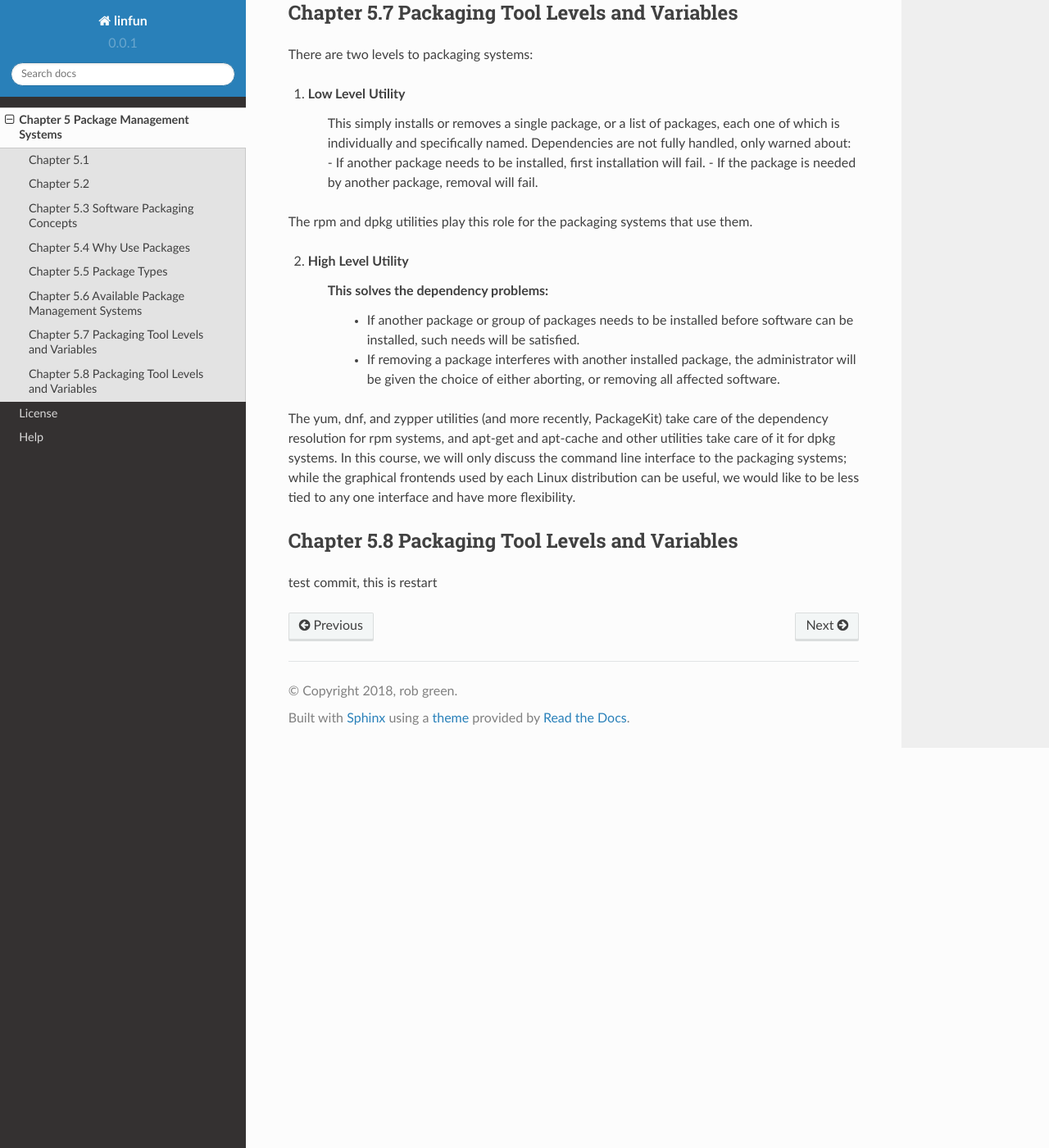
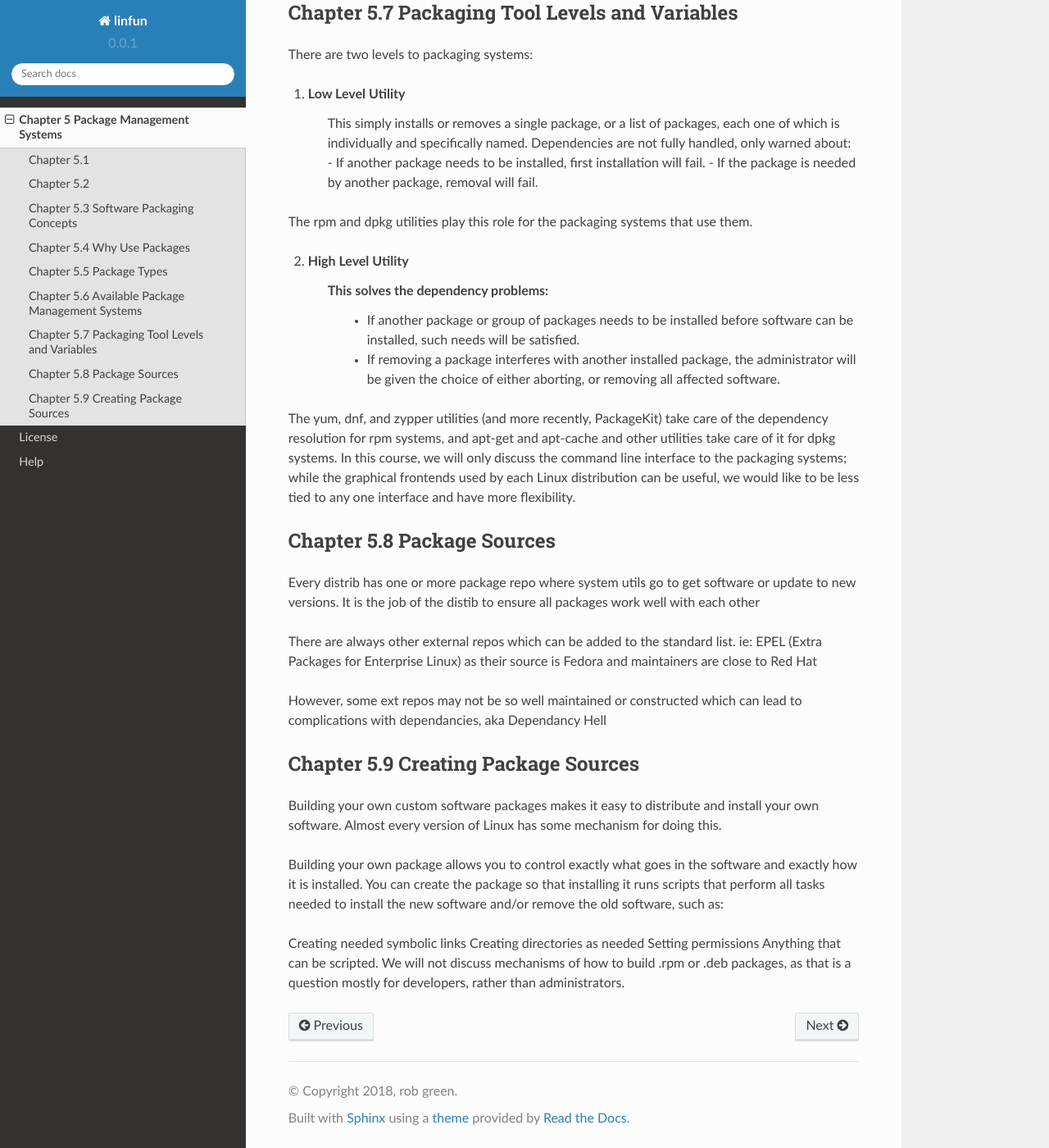
Before and after one commit to py010/linfun, a Sphinx documentation site: the page built from docs/source/chapter5.rst, in a window 1280 px wide and 1400 px high, scrolled down 2297 px. Shown: the whole window at 82% size. Built offline with Sphinx 7.4.7 and the Read the Docs theme 2.0.0, drawn with Linux system fonts in a browser that asks for light colours; pages that are not in the unit, such as notebooks, are missing from menus.

Commit message:
'added 5.8 and 5.9'

```diff
--- a/docs/source/chapter5.rst
+++ b/docs/source/chapter5.rst
@@ -97,7 +97,25 @@ The yum, dnf, and zypper utilities (and more recently, PackageKit) take care of
 In this course, we will only discuss the command line interface to the packaging systems; while the graphical frontends used by each Linux distribution can be useful, we would like to be less tied to any one interface and have more flexibility.
 
 
-Chapter 5.8 Packaging Tool Levels and Variables
+Chapter 5.8 Package Sources
 ^^^^^^^^^^^^^^^^^^^^^^^^^^^^^^^^^^^^^^^^^^^^^^^
 
-test commit, this is restart
+Every distrib has one or more package repo where system utils go to get software or update to new versions. It is the job of the distib to ensure all packages work well with each other
+
+There are always other external repos which can be added to the standard list. ie: EPEL (Extra Packages for Enterprise Linux) as their source is Fedora and maintainers are close to Red Hat
+
+However, some ext repos may not be so well maintained or constructed which can lead to complications with dependancies, aka Dependancy Hell
+
+
+Chapter 5.9 Creating Package Sources
+^^^^^^^^^^^^^^^^^^^^^^^^^^^^^^^^^^^^^^^^^^^^^^^
+
+Building your own custom software packages makes it easy to distribute and install your own software. Almost every version of Linux has some mechanism for doing this.
+
+Building your own package allows you to control exactly what goes in the software and exactly how it is installed. You can create the package so that installing it runs scripts that perform all tasks needed to install the new software and/or remove the old software, such as:
+
+Creating needed symbolic links
+Creating directories as needed
+Setting permissions
+Anything that can be scripted.
+We will not discuss mechanisms of how to build .rpm or .deb packages, as that is a question mostly for developers, rather than administrators.
```
